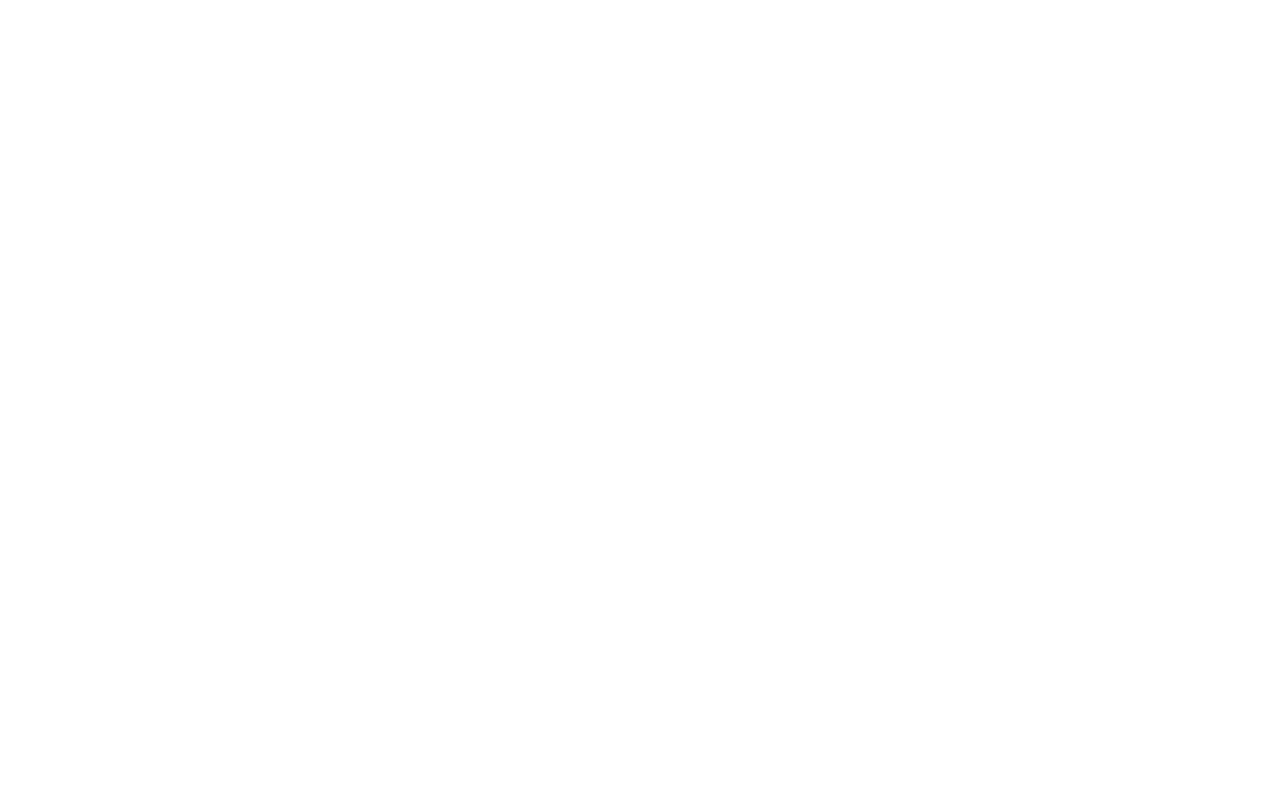
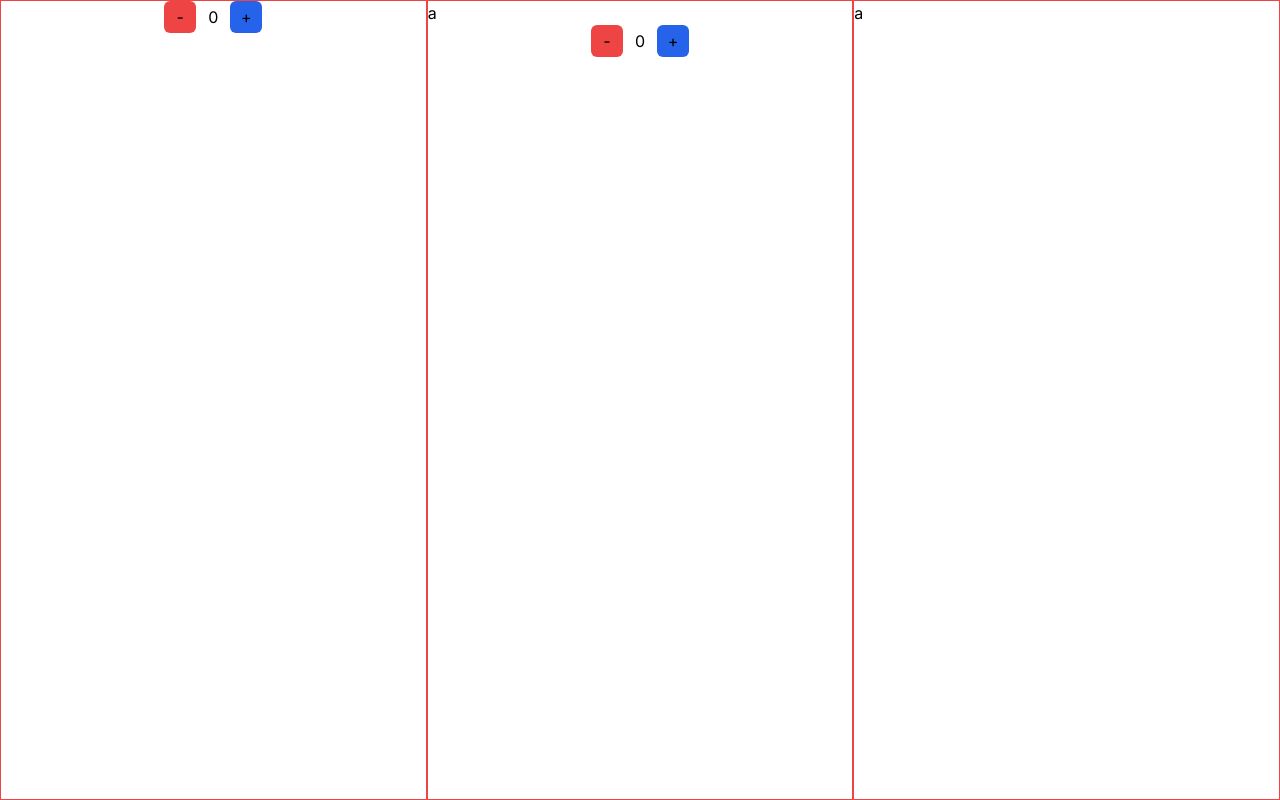
Before and after one commit to JesusOlivas12/practicas_perronas, a Next.js app: page / in a window 1280 px wide. Built offline with nearby package versions, Linux system fonts and the light colour scheme.

Commit message:
contador mamalon

```diff
--- /dev/null
+++ b/src/app/components/counter.js
@@ -0,0 +1,31 @@
+'use client'
+
+import { useState } from "react"
+
+export default function Counter(){
+    const [counter, setCounter] = useState(0)
+
+    function increment(){
+        setCounter(prev => prev + 1)
+    }
+
+    function decrement(){
+        setCounter(prev => {
+            if (prev === 0) return prev
+            return prev - 1
+        } )
+    }
+
+    return (
+        <div className="flex justify-center items-center gap-3">
+            <button onClick={decrement} className="bg-red-500 w-8 h-8 rounded-md">
+                -
+            </button>
+            <span>{counter}</span>
+            <button onClick={increment} className="bg-blue-600 w-8 h-8 rounded-md">
+                +
+            </button>
+        </div>
+
+    )
+}
--- a/src/app/page.js
+++ b/src/app/page.js
@@ -1,7 +1,18 @@
+import Counter from "./components/counter";
+
 export default function Home() {
   return (
-    <main className="">
-
+    <main className="grid grid-cols-3 h-full">
+      <section className="border border-red-500">
+        <Counter/>
+      </section>
+      <section className="border border-red-500">
+        a
+        <Counter/>
+      </section>
+      <section className="border border-red-500">
+        a
+      </section>
     </main>
   )
 }
```
